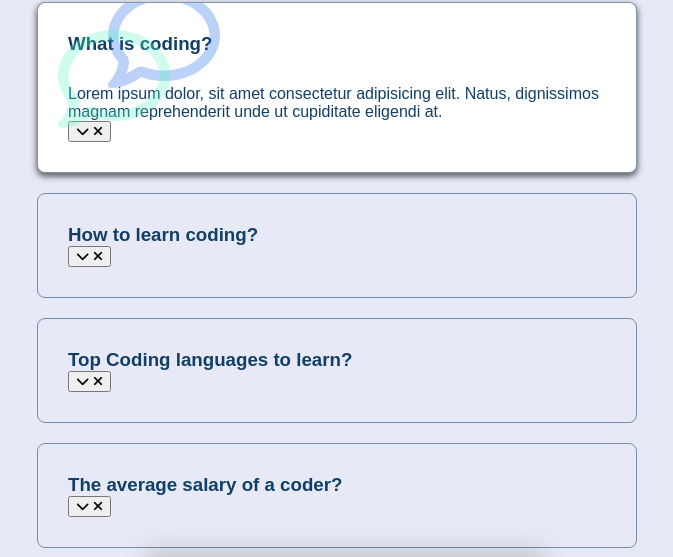
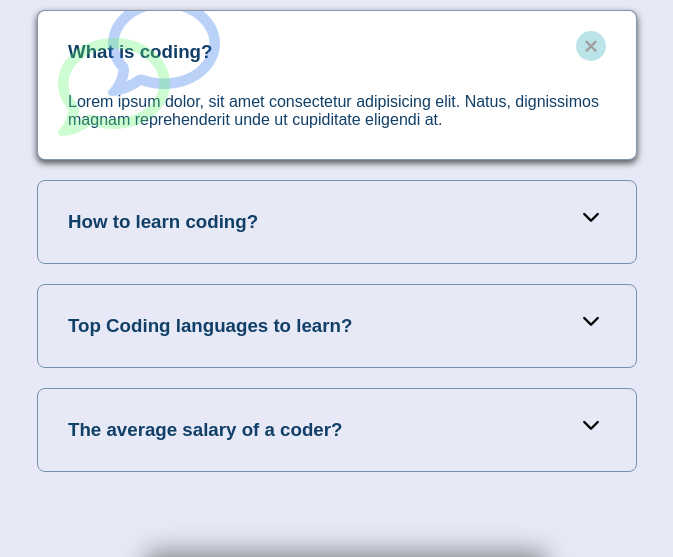
Before and after one commit to Prof758/FAQ-collapse, a plain HTML site: page index.html in a window 1280 px wide. Shown: the part 37-594 px from the top of the page, without its empty margins (303-976 px from the left). Drawn offline with Linux system fonts and the light colour scheme; a web font is replaced by a local one.

Commit message:
add style to button and js functionality

```diff
--- a/script.js
+++ b/script.js
@@ -1 +1,9 @@
 'use strict';
+
+const toggles = document.querySelectorAll('.faq-toggle');
+
+toggles.forEach((toggle) =>
+  toggle.addEventListener('click', () => {
+    toggle.parentNode.classList.toggle('active');
+  })
+);
--- a/style.css
+++ b/style.css
@@ -55,7 +55,7 @@ body {
 .faq.active::after {
   content: '\f075';
   font-family: 'Font Awesome 5 Free';
-  color: #62f7c5;
+  color: #5ff76e;
   font-size: 7rem;
   opacity: 0.3;
   z-index: 0;
@@ -70,12 +70,51 @@ body {
   color: #1e69e9;
 }
 
+.faq-toggle {
+  background-color: transparent;
+  border: 0;
+  border-radius: 50%;
+  cursor: pointer;
+  display: flex;
+  align-items: center;
+  justify-content: center;
+  font-size: 18px;
+  padding: 0;
+  position: absolute;
+  top: 20px;
+  right: 30px;
+  height: 30px;
+  width: 30px;
+}
+
+.faq-toggle:focus {
+  outline: 0;
+}
+
+.faq.active .faq-toggle {
+  background-color: #bbe4e9;
+}
+
+.faq-toggle .fa-times {
+  display: none;
+}
+
+.faq.active .faq-toggle .fa-times {
+  color: #9f9c9c;
+  display: block;
+}
+
+.faq.active .faq-toggle .fa-chevron-down {
+  display: none;
+}
+
 .container {
   background-color: #bbe4e9;
   padding: 46px;
   border-radius: 8px;
   text-align: center;
-  box-shadow: 9px -16px 21px 3px rgba(124, 120, 120, 0.3);
+  margin-top: 68px;
+  box-shadow: 9px -6px 24px 3px #4142448d, 0 3px 6px #4142448d;
 }
 
 h2 {
```
